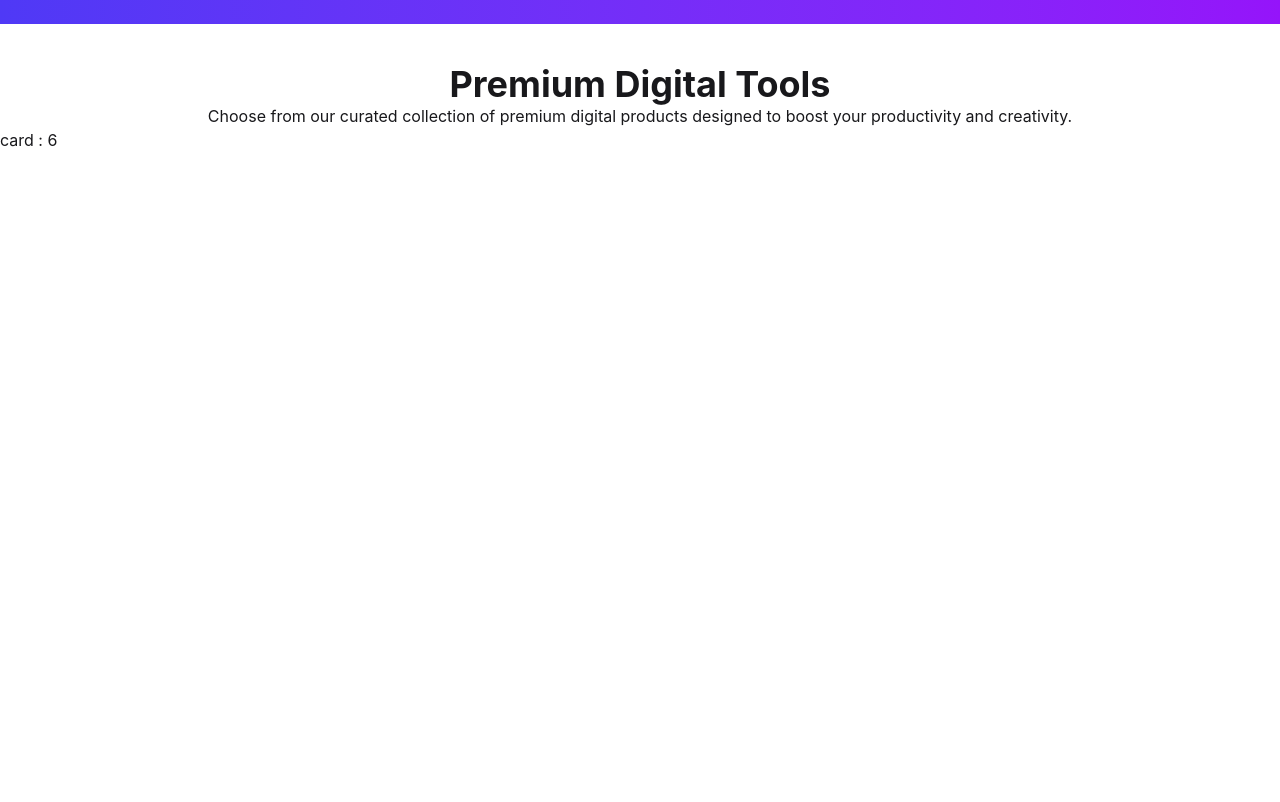
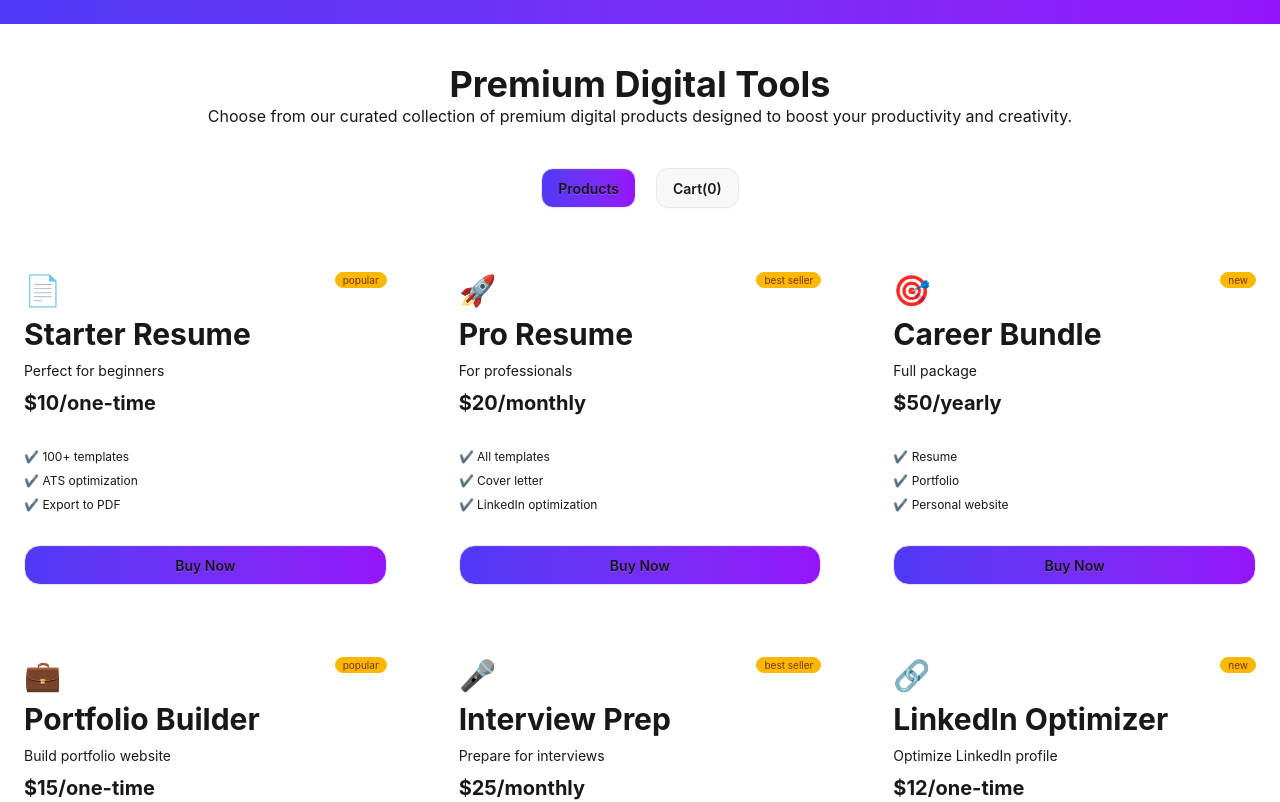
Before and after one commit to pialahmed513-commits/B13-A6-Parvez-Ahmed-Pial, a React (Vite) app: page / in a window 1280 px wide. Shown: the part 1060-1862 px from the top of the page. Before the commit the page ends 1212 px from the top, so only its background shows below. Built offline with nearby package versions, Linux system fonts and the light colour scheme.

Commit message:
add card

```diff
--- a/src/Component/Card/Cards.jsx
+++ b/src/Component/Card/Cards.jsx
@@ -1,15 +1,34 @@
-import React, { use } from 'react';
+import React, { use, useState } from 'react';
+import Products from '../Products/Products';
 
 
 const Cards = ({cardPromice}) => {
     console.log(cardPromice);
-    const data = use(cardPromice)
-    console.log(data);
-    console.log(data);
+    const products = use(cardPromice)
+    // console.log(products);
+    // console.log(products);
+
+    const [selectedType,setselectedType] = useState("Products");
+    console.log(selectedType,"Products");
     return (
         <div>
-            card : {data.length}
+
+         <div className='flex justify-center p-10 gap-5 '>
+                    <button
+                    onClick={()=>setselectedType("Products")}
+                    className={`btn ${selectedType === "Products" ?"bg-gradient-to-r from-[#4F39F6] to-[#9514FA]":""}  rounded-xl`}>Products</button>
+
+
+                      <button
+                    onClick={()=>setselectedType("cart")}
+                      className={`btn ${selectedType === "cart" ?"bg-gradient-to-r from-[#4F39F6] to-[#9514FA]":""}  rounded-xl`}>Cart(0)</button>
+         </div>
+
+
+            <Products products ={products}></Products>
         </div>
+
+
     );
 };
 
--- a/src/Component/Navber/Navber.jsx
+++ b/src/Component/Navber/Navber.jsx
@@ -3,7 +3,7 @@ import navimg from '../../assets/shopping-cart.png'
 const Navber = () => {
     return (
         <div>
- <div className="navbar bg-base-100 shadow-sm flex justify-between">
+ <div className="navbar bg-base-100 shadow-sm flex justify-between container">
   <div className="">
     <a className="text-2xl text-[#4F39F6] font-semibold pl-10">Digi Tolls</a>
   </div>
--- /dev/null
+++ b/src/Component/Products/Products.jsx
@@ -0,0 +1,20 @@
+import React from 'react';
+import ProductCard from '../UI/ProductCard';
+
+
+const Products = ({products}) => {
+    console.log('product',products);
+
+
+     return (
+        <div className='grid grid-cols-1 md:grid-cols-3 gap-6 container mx-auto'>
+            {products.map((product) => {
+                return (
+                    <ProductCard product ={product}></ProductCard>
+                )
+            })}
+        </div>
+    );
+};
+
+export default Products;
--- /dev/null
+++ b/src/Component/UI/ProductCard.jsx
@@ -0,0 +1,44 @@
+import React from 'react';
+
+const ProductCard = ({product}) => {
+    return (
+        <div>
+             <div className="card-body">
+
+                            <div className='flex justify-between'>
+                               <p className="text-3xl">{product.icon}</p>
+                                <span className="badge badge-xs badge-warning">
+                                    {product.tag}
+                                </span>
+                            </div>
+
+                            <h2 className="text-3xl font-bold">{product.name}</h2>
+
+                            <p>{product.description}</p>
+
+                            <p className="text-xl font-bold">
+                                ${product.price}/{product.period}
+                            </p>
+
+                            <ul className="mt-6 flex flex-col gap-2 text-xs">
+                                {
+                                    product.features.map((feature, index) => (
+                                        <li key={index}>
+                                            ✔ {feature}
+                                        </li>
+                                    ))
+                                }
+                            </ul>
+
+                            <div className="mt-6">
+                                <button className="btn w-full rounded-2xl bg-gradient-to-r from-[#4F39F6] to-[#9514FA]">
+                                    Buy Now
+                                </button>
+                            </div>
+
+             </div>
+        </div>
+    );
+};
+
+export default ProductCard;
```
Also changed, not shown: src/assets/writing_2327400 1.png.
